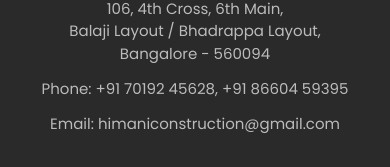
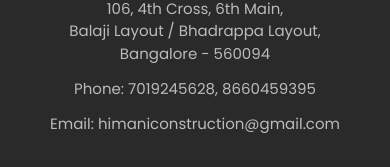
Before and after one commit to shwethainitiative-source/Himani-Construction, a React (Vite) app: page / in a window 390 px wide. Shown: the part 6199-6366 px from the top of the page. Built offline with nearby package versions, Linux system fonts and the light colour scheme; no server answers; the database is empty.

Commit message:
style: update phone numbers format in footer to match contact page

```diff
--- a/src/components/Footer.jsx
+++ b/src/components/Footer.jsx
@@ -58,7 +58,7 @@ const Footer = () => {
               Balaji Layout / Bhadrappa Layout,<br />
               Bangalore - 560094
             </li>
-            <li>Phone: +91 70192 45628, +91 86604 59395</li>
+            <li>Phone: 7019245628, 8660459395</li>
             <li>Email: himaniconstruction@gmail.com</li>
           </ul>
         </div>
```
